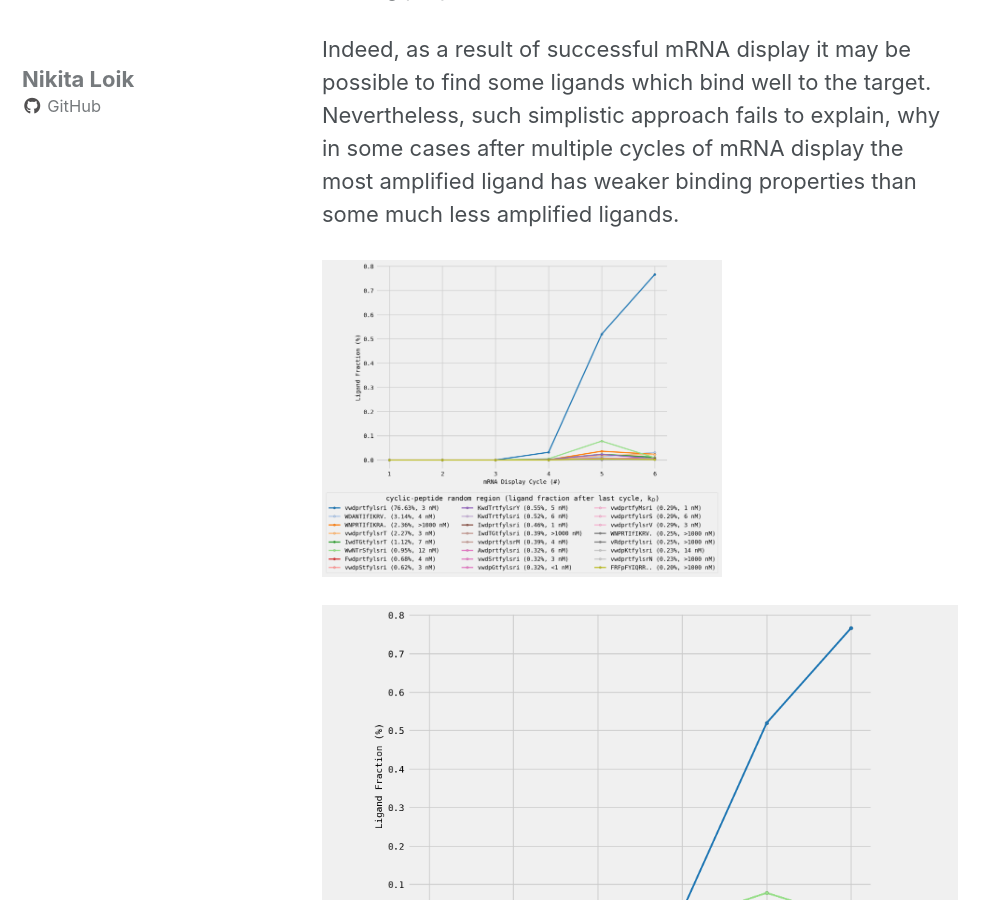
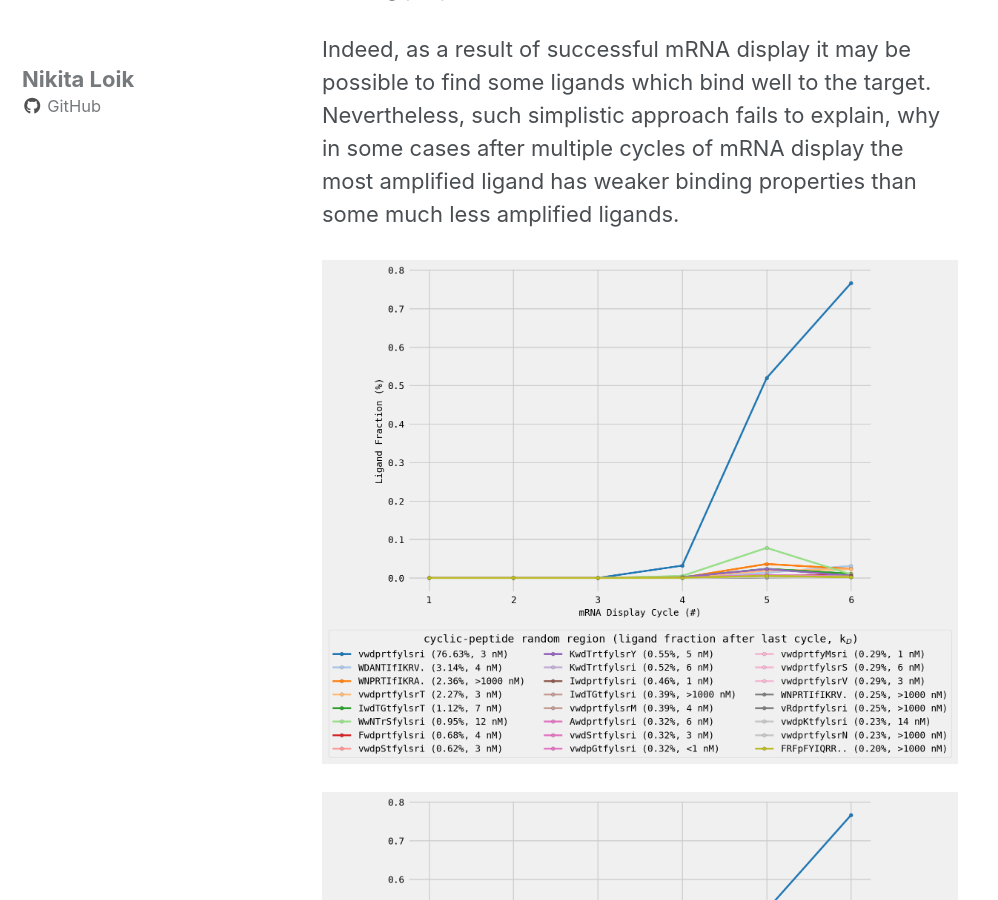
Before and after one commit to nikita-loik/one-datum-two-data, a Jekyll site: the page built from _posts/2019-09-01-mrna-display-introduction.md, in a window 1280 px wide and 900 px high, scrolled down 1570 px. Shown: the whole window, without its empty margins (0-998 px from the left). Built offline with Jekyll 4.4.1, drawn with Linux system fonts in a browser that asks for light colours; cached includes are drawn as plain includes; nearby versions of some CDN libraries.

Commit message:
Adjust image size

```diff
--- a/_posts/2019-09-01-mrna-display-introduction.md
+++ b/_posts/2019-09-01-mrna-display-introduction.md
@@ -32,7 +32,7 @@ The process is repeated several times. In the result some ligands may be amplifi
 
 Indeed, as a result of successful mRNA display it may be possible to find some ligands which bind well to the target. Nevertheless, such simplistic approach fails to explain, why in some cases after multiple cycles of mRNA display the most amplified ligand has weaker binding properties than some much less amplified ligands.
 
-![result of successful mRNA display](/assets/images/mrna_display_results_by_cycle.png){:height="700px" width="400px"}
+![result of successful mRNA display](/assets/images/mrna_display_results_by_cycle.png){:height="1080px" width="1440px"}
 
 <img src="/assets/images/mrna_display_results_by_cycle.png" alt="">
 ## Priors
```
